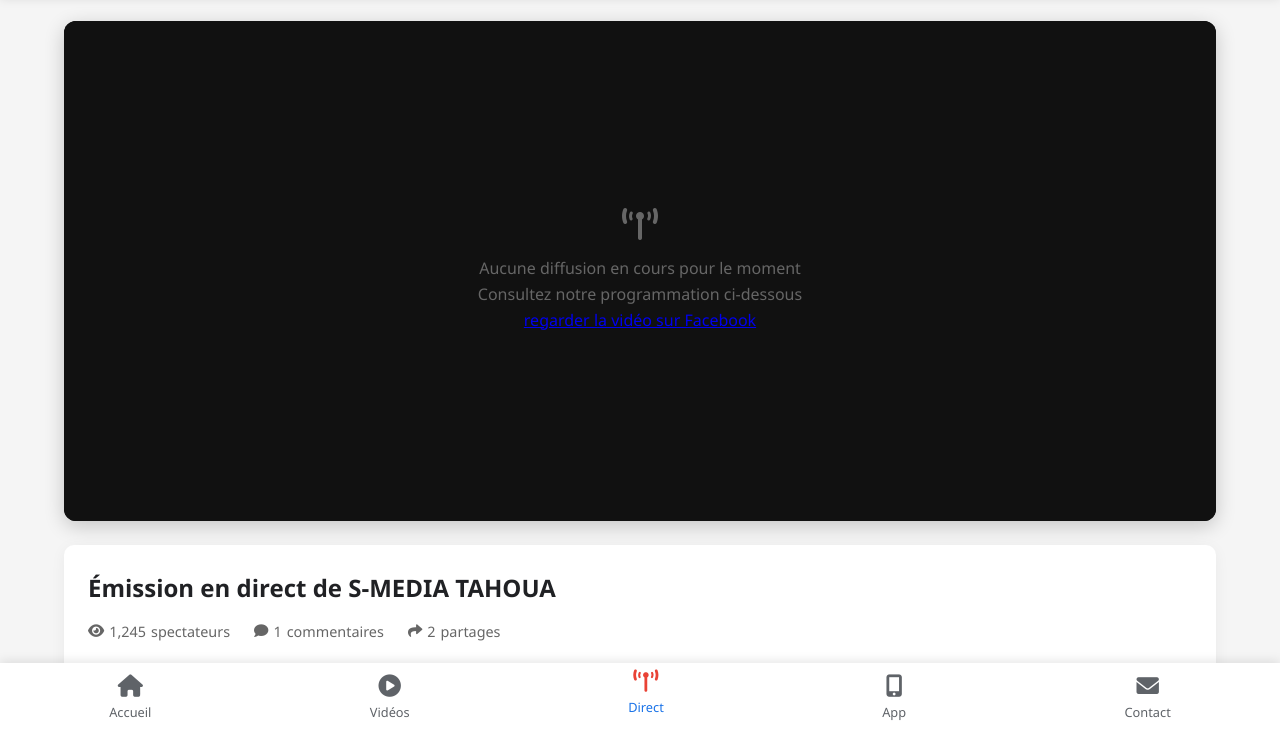
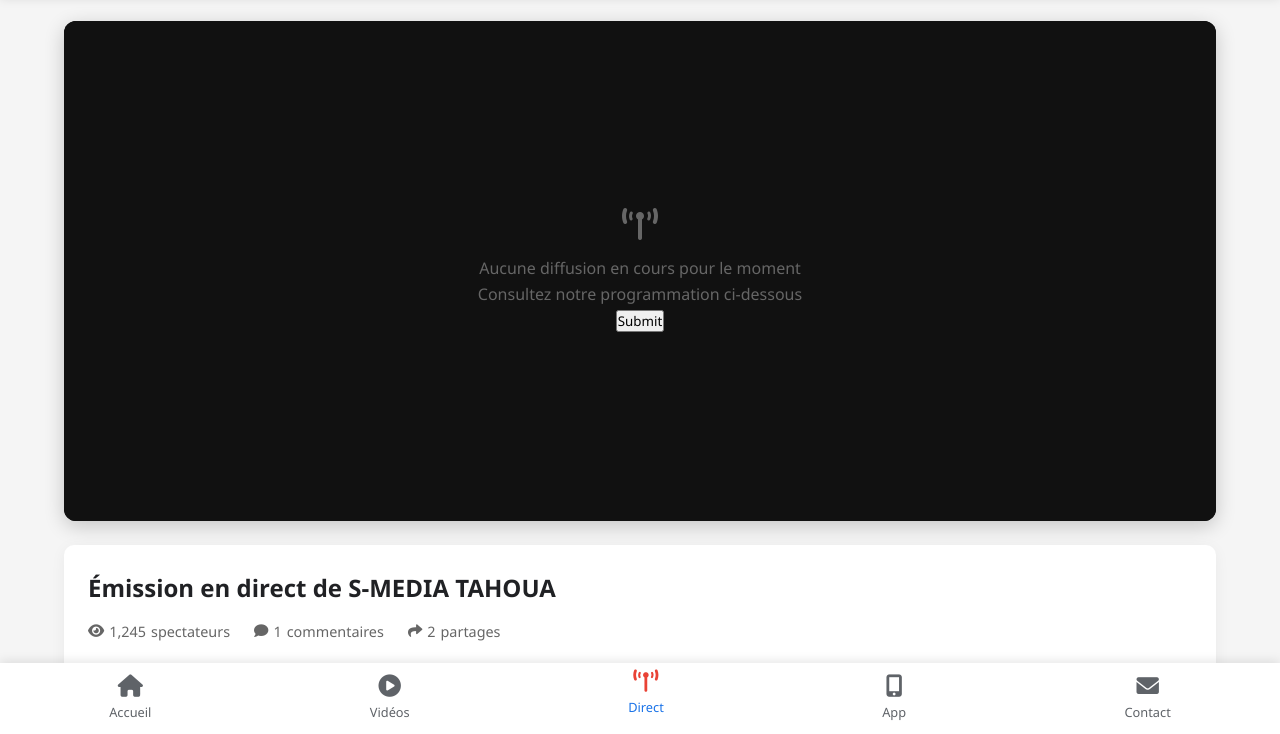
Before and after one commit to abdoulkhan211/smedia, a plain HTML site: page live.html in a window 1280 px wide. Shown: the part 66-800 px from the top of the page. Drawn offline with Linux system fonts and the light colour scheme.

Commit message:
Update live.html

```diff
--- a/live.html
+++ b/live.html
@@ -288,7 +288,7 @@
                     <i class="fas fa-broadcast-tower" style="font-size: 2rem; margin-bottom: 1rem;"></i>
                     <p>Aucune diffusion en cours pour le moment</p>
                     <p>Consultez notre programmation ci-dessous</p>
-                    <a href="https://www.facebook.com/share/v/1EgovV1oEt">regarder la vidéo sur Facebook</a>
+                    <input type="submit" name="type" type="" href="https://www.facebook.com/share/v/1EgovV1oEt/"></input>
                 </div>
             </div>
         </div>
```
